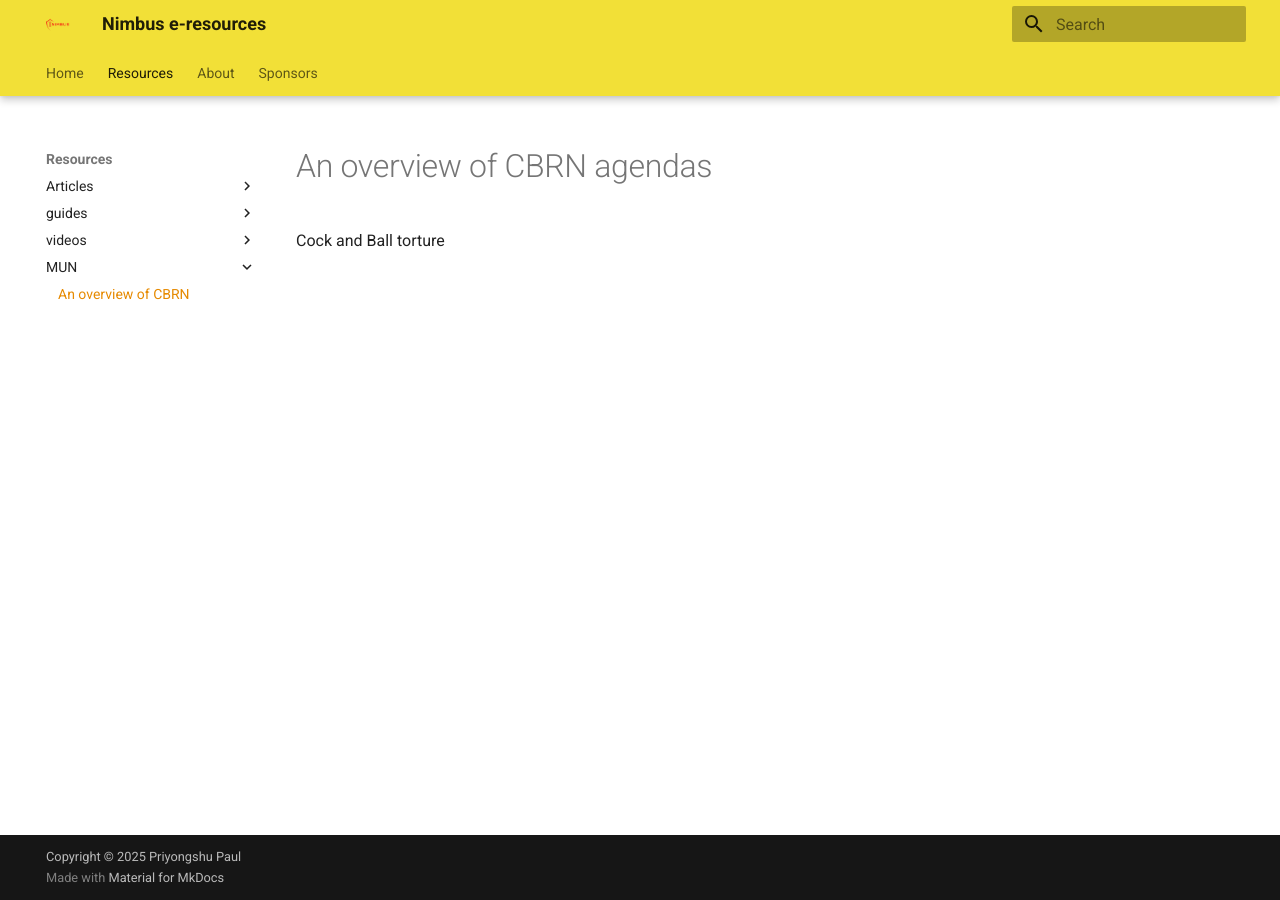
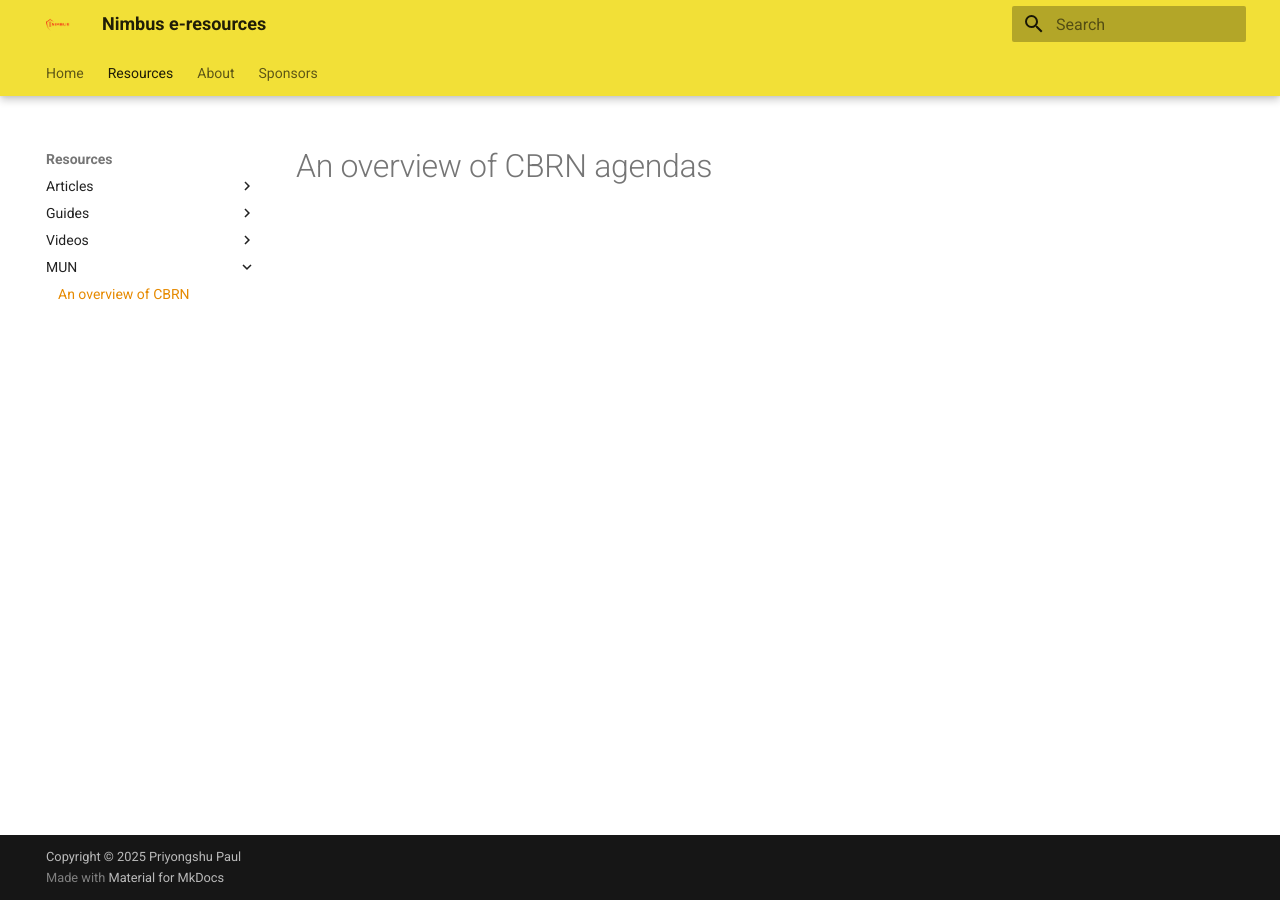
Before and after one commit to DefaltZ/nimbus-docs, an MkDocs documentation site: the page built from docs/resources/MUN/cbrn-article.md, in a window 1280 px wide. Built offline with MkDocs 1.6.1 and Material for MkDocs 9.7.7, drawn with Linux system fonts in a browser that asks for light colours; part of the change alters nothing that is shown.

Commit message:
hell nah

```diff
--- a/docs/resources/MUN/cbrn-article.md
+++ b/docs/resources/MUN/cbrn-article.md
@@ -1,3 +1 @@
 # An overview of CBRN agendas
-
-Cock and Ball torture
--- a/mkdocs.yml
+++ b/mkdocs.yml
@@ -17,9 +17,9 @@ nav:
 
       - Principles of Natural Justice: resources/articles/principles-of-natural-justice.md
       - Dummy's guide to economic logic: resources/articles/economic-logic.md
-    - guides:
+    - Guides:
       - Asian Parliamentary Debating: resources/guides/guide.md
-    - videos:
+    - Videos:
       - videos: resources/videos/videos.md
     - MUN:
       - An overview of CBRN: resources/MUN/cbrn-article.md
```
